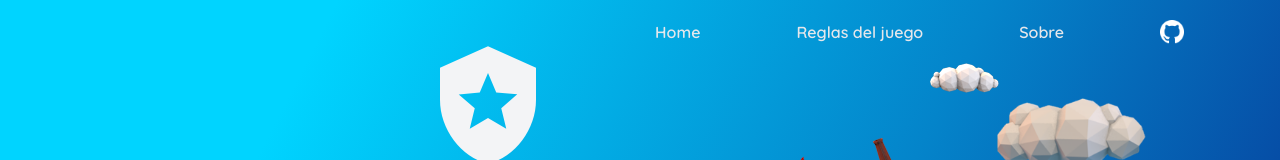
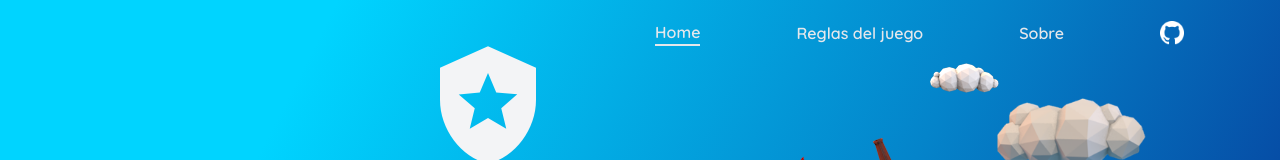
Before and after one commit to JoelHernandez343/voronoi-game, a React app in the folder client/: page / in a window 1280 px wide. Shown: the top 160 px of the page. Built offline with nearby package versions, Linux system fonts and the light colour scheme.

Commit message:
Refactored navbar

```diff
--- a/client/src/js/App.js
+++ b/client/src/js/App.js
@@ -1,44 +1,29 @@
 import '../css/App.css';
 import '../css/fonts.css';
 
-import { BrowserRouter as Router, Switch, Route, Link } from 'react-router-dom';
-
-import { github } from './imports/images.js';
+import { BrowserRouter as Router, Switch, Route } from 'react-router-dom';
 
 import Home from './pages/home/Home.js';
+import Loading from './pages/loading/Loading.js';
+import NavBar from './components/NavBar.js';
 
-const App = () => (
+const App = () => {
+  return (
     <Router>
       <div>
-      <nav className="fixed z-10 w-full">
-        <ul className="flex space-x-24 justify-end items-center py-5 pr-24 quicksand font-semibold text-gray-200">
-          <li>
-            <Link to="/">Home</Link>
-          </li>
-          <li>
-            <Link to="/rules">Reglas del juego</Link>
-          </li>
-          <li>
-            <Link to="/about">Sobre</Link>
-          </li>
-          <li>
-            <a
-              href="https://github.com/JoelHernandez343/voronoi-game"
-              target="_blank"
-              rel="noopener noreferrer"
-              title="Fork me on github"
-            >
-              <img className="w-6" src={github} alt="" />
-            </a>
-          </li>
-        </ul>
-      </nav>
+        <NavBar />
         <Switch>
           <Route exact path="/">
             <Home />
           </Route>
-        <Route path="/about">
+          <Route exact path="/rules">
             <p>This is about</p>
+          </Route>
+          <Route exact path="/about">
+            <p>This is about</p>
+          </Route>
+          <Route exact path="/loading">
+            <Loading />
           </Route>
           <Route path="/*">
             <p>This is 404</p>
@@ -47,5 +32,6 @@ const App = () => (
       </div>
     </Router>
   );
+};
 
 export default App;
--- /dev/null
+++ b/client/src/js/components/NavBar.js
@@ -0,0 +1,34 @@
+import { Link, useLocation } from 'react-router-dom';
+import { github } from '../imports/images.js';
+
+const NavBar = () => {
+  const { pathname } = useLocation();
+
+  return (
+    <nav className="fixed z-10 w-full">
+      <ul className="flex space-x-24 justify-end items-center py-5 pr-24 quicksand font-semibold text-gray-200">
+        <li className={pathname === '/' ? 'border-b-2' : ''}>
+          <Link to="/">Home</Link>
+        </li>
+        <li className={pathname === '/rules' ? 'border-b-2' : ''}>
+          <Link to="/rules">Reglas del juego</Link>
+        </li>
+        <li className={pathname === '/about' ? 'border-b-2' : ''}>
+          <Link to="/about">Sobre</Link>
+        </li>
+        <li>
+          <a
+            href="https://github.com/JoelHernandez343/voronoi-game"
+            target="_blank"
+            rel="noopener noreferrer"
+            title="Fork me on github"
+          >
+            <img className="w-6" src={github} alt="" />
+          </a>
+        </li>
+      </ul>
+    </nav>
+  );
+};
+
+export default NavBar;
```
Lines whose indentation alone changed are shown as unchanged.
